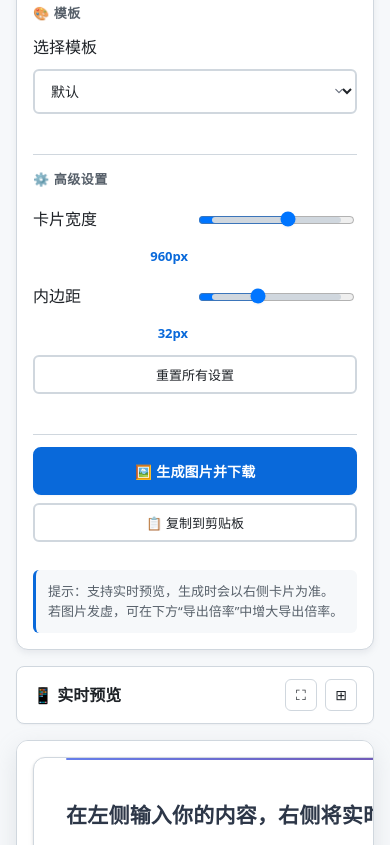
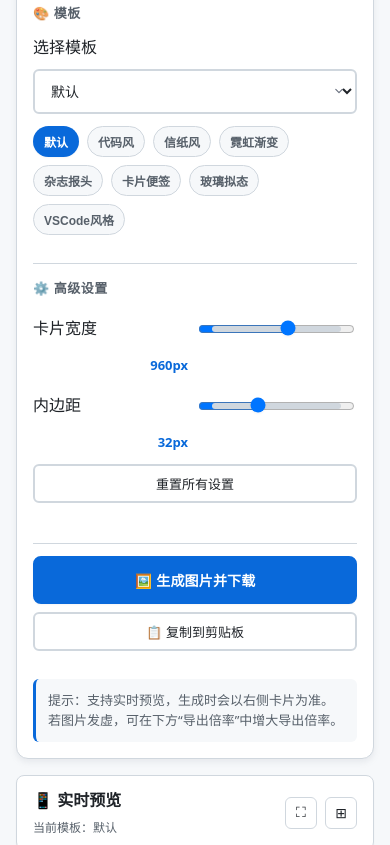
Before and after one commit to bbylw/x, a plain HTML site: page index.html in a window 390 px wide. Shown: the part 1099-1944 px from the top of the page. Drawn offline with nearby package versions, Linux system fonts and the light colour scheme.

Commit message:
feat: 全面升级模板切换与预览信息展示

```diff
--- a/app.js
+++ b/app.js
@@ -27,6 +27,20 @@ const contentPaddingVal = $('#content-padding-val');
 const imageDimensions = $('#image-dimensions');
 const fullscreenBtn = $('#fullscreen-btn');
 const zoomFitBtn = $('#zoom-fit-btn');
+const templateStatus = $('#template-status');
+const contentStats = $('#content-stats');
+const templateChips = $$('#template-gallery .template-chip');
+
+const templateLabels = {
+  'template-default': '默认',
+  'template-code': '代码风',
+  'template-letter': '信纸风',
+  'template-neon': '霓虹渐变',
+  'template-magazine': '杂志报头',
+  'template-sticky': '卡片便签',
+  'template-glass': '玻璃拟态',
+  'template-terminal': 'VSCode风格'
+};
 
 // 预览区域
 const captureArea = $('#capture-area');
@@ -145,11 +159,30 @@ function updateImageDimensions() {
   const finalHeight = height * scale;
   imageDimensions.textContent = `预计尺寸：${finalWidth} × ${finalHeight}px`;
 }
+
+function updateTemplateSelector(templateClass) {
+  templateChips.forEach((chip) => {
+    const isActive = chip.dataset.template === templateClass;
+    chip.classList.toggle('active', isActive);
+    chip.setAttribute('aria-checked', String(isActive));
+  });
+  const label = templateLabels[templateClass] || '默认';
+  templateStatus.textContent = `当前模板：${label}`;
+}
+
+function updateContentStats(text) {
+  const normalizedText = (text || '').trim();
+  const characterCount = normalizedText.replace(/\s+/g, '').length;
+  const paragraphCount = normalizedText ? normalizedText.split(/\n+/).filter(Boolean).length : 0;
+  contentStats.textContent = `字数：${characterCount} · 段落：${paragraphCount}`;
+}
+
 // 将当前 UI 状态同步到预览
 function updatePreview() {
   // 文本内容
   const text = inputText.value || '在左侧输入你的内容，右侧将实时更新预览。';
   contentText.textContent = text;
+  updateContentStats(text);
 
   // 字体系列
   const family = fontFamily.value;
@@ -237,6 +270,7 @@ function applyTemplate(templateClass) {
   }
 
   captureArea.classList.add(templateClass);
+  updateTemplateSelector(templateClass);
 }
 
 // 处理 Logo 上传
@@ -491,3 +525,12 @@ window.addEventListener('DOMContentLoaded', () => {
     showNotification('快捷键：Ctrl+S 生成图片，Ctrl+Shift+C 复制，Ctrl+Shift+R 重置', 'info');
   }, 1000);
 });
+
+templateChips.forEach((chip) => {
+  chip.addEventListener('click', () => {
+    const nextTemplate = chip.dataset.template;
+    templateSel.value = nextTemplate;
+    applyTemplate(nextTemplate);
+    updatePreview();
+  });
+});
--- a/index.html
+++ b/index.html
@@ -101,6 +101,17 @@
                         <option value="template-terminal">VSCode风格</option>
                     </select>
                 </div>
+
+                <div id="template-gallery" class="template-gallery" role="radiogroup" aria-label="模板快捷选择">
+                    <button class="template-chip" type="button" data-template="template-default">默认</button>
+                    <button class="template-chip" type="button" data-template="template-code">代码风</button>
+                    <button class="template-chip" type="button" data-template="template-letter">信纸风</button>
+                    <button class="template-chip" type="button" data-template="template-neon">霓虹渐变</button>
+                    <button class="template-chip" type="button" data-template="template-magazine">杂志报头</button>
+                    <button class="template-chip" type="button" data-template="template-sticky">卡片便签</button>
+                    <button class="template-chip" type="button" data-template="template-glass">玻璃拟态</button>
+                    <button class="template-chip" type="button" data-template="template-terminal">VSCode风格</button>
+                </div>
             </section>
 
             <!-- 高级设置 -->
@@ -145,6 +156,7 @@
             <div class="preview-toolbar">
                 <div class="toolbar-left">
                     <h2>📱 实时预览</h2>
+                    <p id="template-status" class="template-status">当前模板：默认</p>
                 </div>
                 <div class="toolbar-right">
                     <button id="fullscreen-btn" class="icon-btn" title="全屏预览">
@@ -195,6 +207,7 @@
 
                 <div class="export-info">
                     <span id="image-dimensions">预计尺寸：2880 × 1620px</span>
+                    <span id="content-stats">字数：0 · 段落：0</span>
                 </div>
             </div>
         </main>
--- a/styles.css
+++ b/styles.css
@@ -162,6 +162,38 @@ body {
   margin: 12px 0;
 }
 
+.template-gallery {
+  display: flex;
+  flex-wrap: wrap;
+  gap: 8px;
+  margin-top: 10px;
+}
+
+.template-chip {
+  border: 1px solid var(--border);
+  background: var(--subtle);
+  color: var(--muted);
+  border-radius: 999px;
+  font-size: 12px;
+  font-weight: 600;
+  padding: 6px 10px;
+  cursor: pointer;
+  transition: var(--transition);
+}
+
+.template-chip:hover {
+  border-color: var(--primary);
+  color: var(--primary);
+  transform: translateY(-1px);
+}
+
+.template-chip.active {
+  color: #fff;
+  background: var(--primary);
+  border-color: transparent;
+  box-shadow: var(--shadow-sm);
+}
+
 .field.colors {
   grid-template-columns: 1fr 1fr;
   gap: 12px;
@@ -399,6 +431,12 @@ input[type="color"]::-webkit-color-swatch {
   color: var(--text);
 }
 
+.template-status {
+  margin: 4px 0 0;
+  font-size: 12px;
+  color: var(--muted);
+}
+
 .toolbar-right {
   display: flex;
   gap: 8px;
@@ -554,7 +592,10 @@ input[type="color"]::-webkit-color-swatch {
   border: 1px solid var(--border);
   font-size: 13px;
   color: var(--muted);
-  text-align: center;
+  display: flex;
+  justify-content: space-between;
+  flex-wrap: wrap;
+  gap: 12px;
 }
 
 .export-info span {
@@ -1499,4 +1540,9 @@ input[type="color"]::-webkit-color-swatch {
   .export-row label {
     font-weight: 600;
   }
-}
+
+  .export-info {
+    flex-direction: column;
+    gap: 6px;
+  }
+}
```
